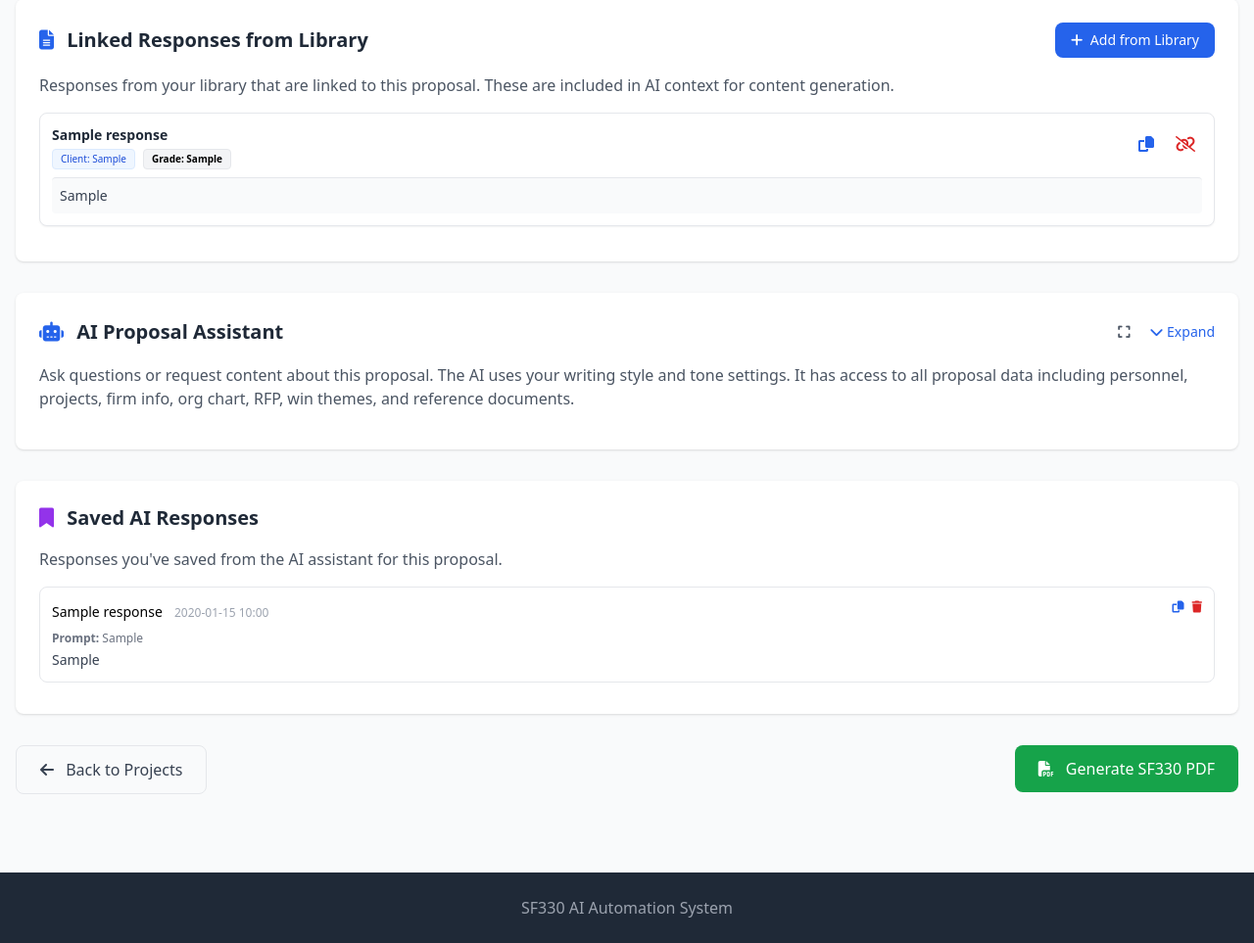
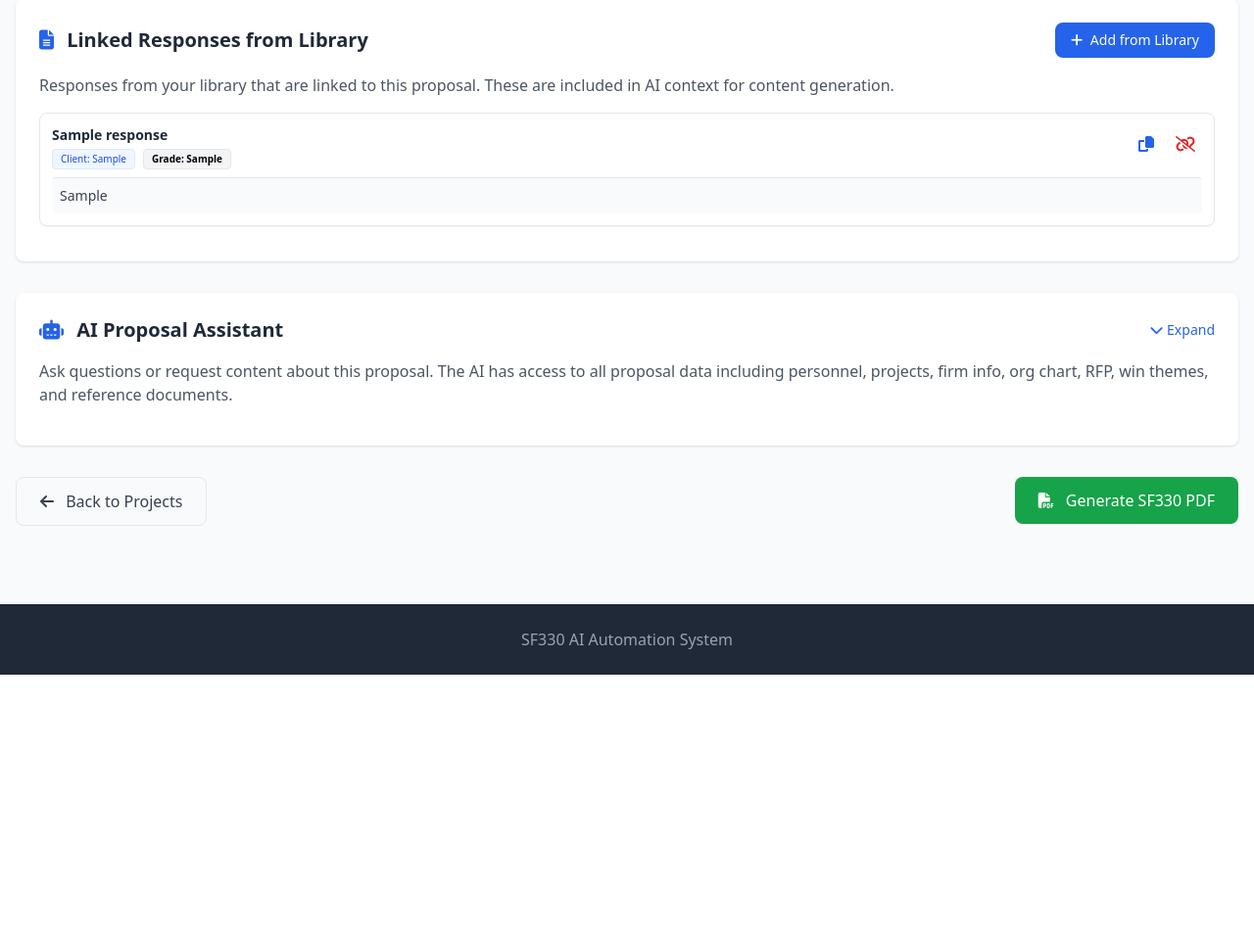
Before and after one commit to mwcraig71/Proposal-Writer, a Flask app: page /proposals/1/step4 in a window 1280 px wide. Shown: the part 1828-2791 px from the top of the page at 98% size. After the commit the page ends 2517 px from the top, so only its background shows below. Run offline with Flask 3, Linux system fonts and the light colour scheme; tables that the repository leaves empty hold one stand-in row (values such as "Sample post"); some libraries are stand-ins or nearby versions.

Commit message:
Restored to 'ded1b93a876e8670161064e9b338c9f6ce99c405'
Replit-Restored-To: ded1b93a876e8670161064e9b338c9f6ce99c405

```diff
--- a/templates/proposal_wizard_step4.html
+++ b/templates/proposal_wizard_step4.html
@@ -229,33 +229,28 @@
 </div>
 
 <!-- AI Proposal Assistant -->
-<div id="ai-assistant-container" class="bg-white rounded-lg shadow p-6 mb-8 transition-all duration-300">
+<div class="bg-white rounded-lg shadow p-6 mb-8">
     <div class="flex items-center justify-between mb-4">
         <h2 class="text-xl font-semibold text-gray-800">
             <i class="fas fa-robot text-blue-600 mr-2"></i> AI Proposal Assistant
         </h2>
-        <div class="flex items-center gap-2">
-            <button onclick="toggleFullscreen()" id="fullscreen-btn" class="px-3 py-1.5 text-gray-600 hover:text-blue-600 hover:bg-blue-50 rounded-lg transition text-sm" title="Toggle Fullscreen">
-                <i class="fas fa-expand" id="fullscreen-icon"></i>
-            </button>
-            <button onclick="toggleAIAssistant()" id="ai-toggle-btn" class="text-blue-600 hover:text-blue-800 text-sm">
-                <i class="fas fa-chevron-down" id="ai-toggle-icon"></i> <span id="ai-toggle-text">Expand</span>
-            </button>
-        </div>
+        <button onclick="toggleAIAssistant()" id="ai-toggle-btn" class="text-blue-600 hover:text-blue-800 text-sm">
+            <i class="fas fa-chevron-down" id="ai-toggle-icon"></i> <span id="ai-toggle-text">Expand</span>
+        </button>
     </div>
-    <p class="text-gray-600 mb-4">Ask questions or request content about this proposal. The AI uses your writing style and tone settings. It has access to all proposal data including personnel, projects, firm info, org chart, RFP, win themes, and reference documents.</p>
+    <p class="text-gray-600 mb-4">Ask questions or request content about this proposal. The AI has access to all proposal data including personnel, projects, firm info, org chart, RFP, win themes, and reference documents.</p>
 
     <div id="ai-assistant-content" class="hidden">
-        <div id="ai-chat-messages" class="bg-gray-50 rounded-lg border mb-4 overflow-y-auto p-4 space-y-4" style="height: 400px;">
+        <div id="ai-chat-messages" class="bg-gray-50 rounded-lg border mb-4 h-96 overflow-y-auto p-4 space-y-4">
             <div class="text-center text-gray-500 py-8" id="ai-chat-empty">
                 <i class="fas fa-robot text-4xl text-gray-300 mb-3"></i>
                 <p>Start a conversation about this proposal.</p>
-                <p class="text-sm mt-1">I have access to all proposal data and will use your configured writing style and tone.</p>
+                <p class="text-sm mt-1">I have access to all proposal data including personnel, projects, firm info, org chart, RFP, and more.</p>
             </div>
         </div>
 
         <div class="flex gap-2">
-            <textarea id="proposal-ai-prompt" rows="3" class="flex-1 p-3 border rounded-lg resize-none" placeholder="Ask a question or request content about this proposal..." onkeydown="if(event.key==='Enter' && !event.shiftKey){event.preventDefault();sendChatMessage();}"></textarea>
+            <textarea id="proposal-ai-prompt" rows="2" class="flex-1 p-3 border rounded-lg resize-none" placeholder="Ask a question or request content about this proposal..." onkeydown="if(event.key==='Enter' && !event.shiftKey){event.preventDefault();sendChatMessage();}"></textarea>
             <button onclick="sendChatMessage()" id="proposal-ai-send-btn" class="px-4 bg-blue-600 text-white rounded-lg hover:bg-blue-700 transition flex items-center">
                 <i class="fas fa-paper-plane"></i>
             </button>
@@ -267,17 +262,13 @@
             </button>
             <span class="text-xs text-gray-400">Press Enter to send, Shift+Enter for new line</span>
         </div>
-    </div>
-</div>
 
-<!-- Saved AI Responses -->
-<div class="bg-white rounded-lg shadow p-6 mb-8">
-    <h2 class="text-xl font-semibold text-gray-800 mb-4">
-        <i class="fas fa-bookmark text-purple-600 mr-2"></i> Saved AI Responses
-    </h2>
-    <p class="text-gray-600 mb-4">Responses you've saved from the AI assistant for this proposal.</p>
-    <div id="saved-responses-list" class="space-y-3">
-        <p class="text-gray-500 text-sm italic">Loading saved responses...</p>
+        <div class="mt-6 pt-4 border-t">
+            <h4 class="font-medium text-gray-700 mb-3"><i class="fas fa-bookmark mr-2"></i>Saved Responses</h4>
+            <div id="saved-responses-list" class="max-h-64 overflow-y-auto">
+                <p class="text-gray-500 text-sm">No saved responses yet.</p>
+            </div>
+        </div>
     </div>
 </div>
 
@@ -393,7 +384,6 @@ async function deleteRefDoc(refId) {
 
 // AI Proposal Assistant Functions
 let chatHistory = [];
-let isFullscreen = false;
 
 function toggleAIAssistant() {
     const content = document.getElementById('ai-assistant-content');
@@ -413,35 +403,6 @@ function toggleAIAssistant() {
     }
 }
 
-function toggleFullscreen() {
-    const container = document.getElementById('ai-assistant-container');
-    const chatMessages = document.getElementById('ai-chat-messages');
-    const icon = document.getElementById('fullscreen-icon');
-    const content = document.getElementById('ai-assistant-content');
-
-    isFullscreen = !isFullscreen;
-
-    if (isFullscreen) {
-        container.classList.add('fixed', 'inset-4', 'z-50', 'max-w-none', 'overflow-auto');
-        container.style.margin = '0';
-        chatMessages.style.height = 'calc(100vh - 280px)';
-        icon.classList.remove('fa-expand');
-        icon.classList.add('fa-compress');
-        content.classList.remove('hidden');
-        document.getElementById('ai-toggle-icon').classList.remove('fa-chevron-down');
-        document.getElementById('ai-toggle-icon').classList.add('fa-chevron-up');
-        document.getElementById('ai-toggle-text').textContent = 'Collapse';
-        document.body.style.overflow = 'hidden';
-    } else {
-        container.classList.remove('fixed', 'inset-4', 'z-50', 'max-w-none', 'overflow-auto');
-        container.style.margin = '';
-        chatMessages.style.height = '400px';
-        icon.classList.remove('fa-compress');
-        icon.classList.add('fa-expand');
-        document.body.style.overflow = '';
-    }
-}
-
 function addMessageToChat(role, content) {
     const container = document.getElementById('ai-chat-messages');
     const emptyState = document.getElementById('ai-chat-empty');
@@ -452,18 +413,18 @@ function addMessageToChat(role, content) {
 
     const bubble = document.createElement('div');
     bubble.className = role === 'user'
-        ? 'bg-blue-600 text-white rounded-lg px-4 py-3 max-w-4xl'
-        : 'bg-white border rounded-lg px-4 py-3 max-w-4xl shadow-sm';
+        ? 'bg-blue-600 text-white rounded-lg px-4 py-2 max-w-3xl'
+        : 'bg-white border rounded-lg px-4 py-2 max-w-3xl shadow-sm';
 
     if (role === 'assistant') {
         const header = document.createElement('div');
-        header.className = 'flex justify-between items-center mb-3 pb-2 border-b';
-        header.innerHTML = '<span class="text-xs text-gray-500"><i class="fas fa-robot mr-1"></i> AI Assistant</span><div class="flex gap-3"><button onclick="saveMessage(this)" class="text-xs text-green-600 hover:text-green-800"><i class="fas fa-save mr-1"></i>Save</button><button onclick="copyMessage(this)" class="text-xs text-blue-600 hover:text-blue-800"><i class="fas fa-copy mr-1"></i>Copy</button></div>';
+        header.className = 'flex justify-between items-center mb-2 pb-2 border-b';
+        header.innerHTML = '<span class="text-xs text-gray-500"><i class="fas fa-robot mr-1"></i> AI Assistant</span><div class="flex gap-2"><button onclick="saveMessage(this)" class="text-xs text-green-600 hover:text-green-800"><i class="fas fa-save"></i> Save</button><button onclick="copyMessage(this)" class="text-xs text-blue-600 hover:text-blue-800"><i class="fas fa-copy"></i> Copy</button></div>';
         bubble.appendChild(header);
     }
 
     const text = document.createElement('div');
-    text.className = 'whitespace-pre-wrap text-sm leading-relaxed';
+    text.className = 'whitespace-pre-wrap text-sm';
     text.textContent = content;
     bubble.appendChild(text);
 
@@ -527,59 +488,7 @@ async function sendChatMessage() {
 function clearChatHistory() {
     if (!confirm('Clear chat history?')) return;
     chatHistory = [];
-    document.getElementById('ai-chat-messages').innerHTML = '<div class="text-center text-gray-500 py-8" id="ai-chat-empty"><i class="fas fa-robot text-4xl text-gray-300 mb-3"></i><p>Start a conversation about this proposal.</p><p class="text-sm mt-1">I have access to all proposal data and will use your configured writing style and tone.</p></div>';
-}
-
-async function loadSavedResponses() {
-    try {
-        const res = await fetch('/api/proposals/{{ proposal.id }}/saved-responses');
-        const data = await res.json();
-        const container = document.getElementById('saved-responses-list');
-
-        if (data.success && data.responses.length > 0) {
-            container.innerHTML = data.responses.map(r => `
-                <div class="bg-gray-50 border rounded-lg p-4">
-                    <div class="flex justify-between items-start mb-2">
-                        <div>
-                            ${r.label ? `<span class="font-medium text-gray-800">${r.label}</span>` : ''}
-                            <span class="text-xs text-gray-500 ${r.label ? 'ml-2' : ''}">${new Date(r.created_at).toLocaleString()}</span>
-                        </div>
-                        <div class="flex gap-2">
-                            <button onclick="copySavedResponse(this)" class="text-xs text-blue-600 hover:text-blue-800"><i class="fas fa-copy"></i> Copy</button>
-                            <button onclick="deleteSavedResponse(${r.id})" class="text-xs text-red-600 hover:text-red-800"><i class="fas fa-trash"></i> Delete</button>
-                        </div>
-                    </div>
-                    ${r.prompt ? `<p class="text-xs text-gray-500 mb-2 italic">Prompt: "${r.prompt.substring(0, 100)}${r.prompt.length > 100 ? '...' : ''}"</p>` : ''}
-                    <p class="text-sm text-gray-700 whitespace-pre-wrap saved-content">${r.response}</p>
-                </div>
-            `).join('');
-        } else {
-            container.innerHTML = '<p class="text-gray-500 text-sm italic">No saved responses yet. Use the AI assistant above and click "Save" to save responses here.</p>';
-        }
-    } catch (error) {
-        console.error('Error loading saved responses:', error);
-    }
-}
-
-function copySavedResponse(btn) {
-    const text = btn.closest('.bg-gray-50').querySelector('.saved-content').textContent;
-    navigator.clipboard.writeText(text);
-    const original = btn.innerHTML;
-    btn.innerHTML = '<i class="fas fa-check"></i> Copied!';
-    setTimeout(() => btn.innerHTML = original, 2000);
-}
-
-async function deleteSavedResponse(id) {
-    if (!confirm('Delete this saved response?')) return;
-    try {
-        const res = await fetch(`/api/proposals/{{ proposal.id }}/saved-responses/${id}`, { method: 'DELETE' });
-        const data = await res.json();
-        if (data.success) {
-            loadSavedResponses();
-        }
-    } catch (error) {
-        console.error('Error deleting response:', error);
-    }
+    document.getElementById('ai-chat-messages').innerHTML = '<div class="text-center text-gray-500 py-8" id="ai-chat-empty"><i class="fas fa-robot text-4xl text-gray-300 mb-3"></i><p>Start a conversation about this proposal.</p><p class="text-sm mt-1">I have access to all proposal data including personnel, projects, firm info, org chart, RFP, and more.</p></div>';
 }
 
 function copyMessage(btn) {
```
